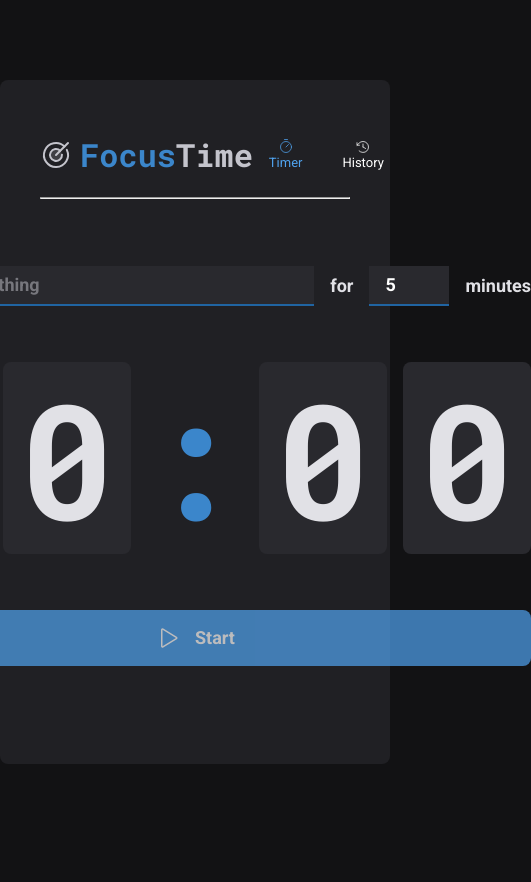
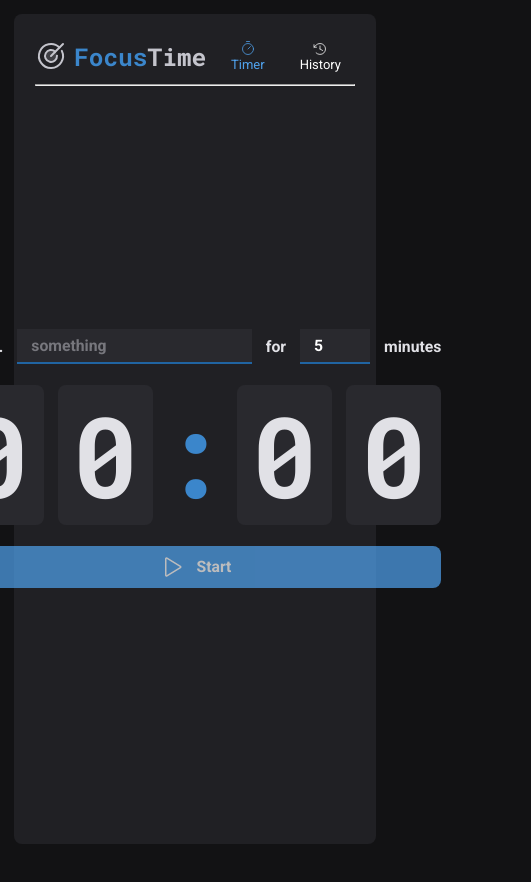
Before and after one commit to KayoRenato/FocusTime, a React (Vite) app: page / in a window 390 px wide. Shown: the top 882 px of the page, 531 px wide, since content can reach past the window. After the commit the page ends 858 px from the top, so only its background shows below. Built offline with nearby package versions, Linux system fonts and the light colour scheme.

Commit message:
update: adjust responsive design in Home page

```diff
--- a/index.html
+++ b/index.html
@@ -5,6 +5,7 @@
   <meta charset="UTF-8" />
   <link rel="preconnect" href="https://fonts.googleapis.com" />
   <link rel="preconnect" href="https://fonts.gstatic.com" crossorigin />
+  <link rel="icon" type="image/svg+xml" href="./public/target-light.svg" />
 
   <meta name="viewport" content="width=device-width, initial-scale=1.0" />
 
--- a/src/layouts/DefaultLayout/styles.ts
+++ b/src/layouts/DefaultLayout/styles.ts
@@ -16,4 +16,11 @@ export const LayoutContainer = styled.div`
   hr {
     margin: 0.5rem 0;
   }
+
+  @media (max-width: 768px) {
+    font-size: 87.5%;
+    margin: 1rem 1rem;
+    padding: 1.5rem;
+    height: calc(100vh - 1rem);
+  }
 `
--- a/src/pages/Home/components/Countdown/styles.ts
+++ b/src/pages/Home/components/Countdown/styles.ts
@@ -14,13 +14,18 @@ export const CountdownContainer = styled.div`
     padding: 2rem 1rem;
     border-radius: 8px;
   }
+
+  @media (max-width: 768px) {
+    font-size: 8rem;
+    line-height: 6rem;
+  }
 `
 
 export const Separator = styled.div`
   padding: 2rem 0;
   color: ${(props) => props.theme['primary-500']};
 
-  width: 4ren;
+  width: 4rem;
   overflow: hidden;
   display: flex;
   justify-content: center;
--- a/src/pages/Home/styles.ts
+++ b/src/pages/Home/styles.ts
@@ -13,6 +13,10 @@ export const HomeContainer = styled.main`
     flex-direction: column;
     align-items: center;
     gap: 3.5rem;
+
+    @media (max-width: 768px) {
+      gap: 1.5rem;
+    }
   }
 `
 
@@ -40,6 +44,9 @@ export const ButtonContainer = styled.button`
     cursor: not-allowed;
     opacity: 0.7;
   }
+  @media (max-width: 768px) {
+    max-height: 3rem;
+  }
 `
 
 export const StartCountdownButton = styled(ButtonContainer)`
--- a/src/styles/global.ts
+++ b/src/styles/global.ts
@@ -29,5 +29,16 @@ body, input, textarea, button {
     font-size: 1rem;
 }
 
+@media (max-width: 768px) {
+    header {
+        max-height: 3rem;
+        padding: 0;
+    }
+
+    html {
+        font-size: 87.5%;
+    }
+}
+
 
 `
```
Also changed, not shown: 1 other file (tests, documents, lock files or other folders).
